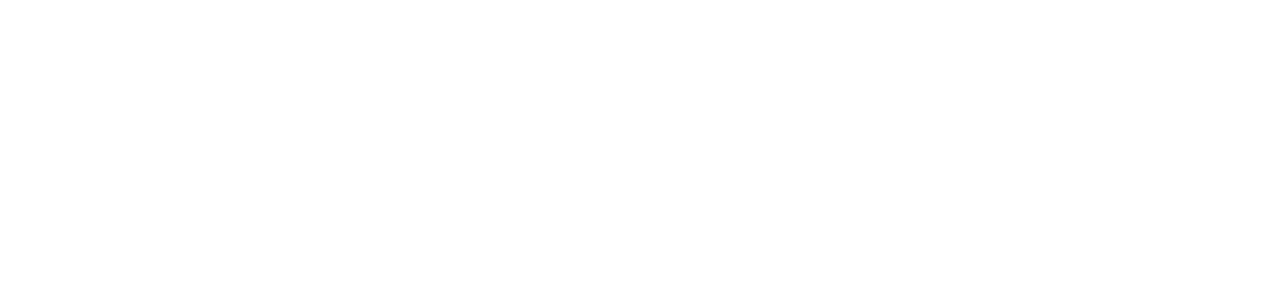
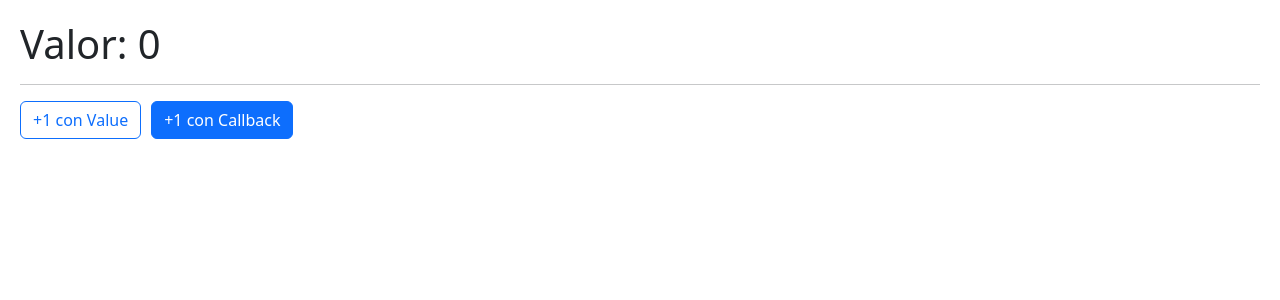
Before and after one commit to SebastianGit110/Curso-Udemy-React, a React (Vite) app in the folder 05-hook-app/: page / in a window 1280 px wide. Shown: the top 300 px of the page. Built offline with nearby package versions, Linux system fonts and the light colour scheme.

Commit message:
Explicacion asincronismo del useState

```diff
--- /dev/null
+++ b/05-hook-app/src/01-useState/Asincronismo.jsx
@@ -0,0 +1,36 @@
+import { useState } from "react";
+
+// useState actualiza el state de manera asincrona
+// React programa la actualización del estado para después del ciclo de ejecución actual y antes del próximo render.
+
+export const Asincronismo = () => {
+  const [value, setValue] = useState(0);
+
+  const incrementWithValue = () => {
+    // De esta forma no se tendria el resultado esperado (aumentar 2) porque despues del ciclo de ejecucion cuando react vaya a actualizar el estado "value" va a ser el valor anterior y ese va a ser el mismo para las dos lineas de setValue
+
+    setValue(value + 1); // Aqui es value que seria 0 entonces 0 + 1 y actualiza el state en este ciclo de ejecucion a 1
+    setValue(value + 1); // Aqui esperariamos que value sea 1 y haga 1 + 1 pero no porque value va a tener el valor de la ejecucion anterior y value era 0 entonces es 0 + 1 y vuelve a 1 y no a 2
+  };
+
+  const incrementWithCallback = () => {
+    // Esta es la forma correcta ya que aunque si bien se utiliza el valor del state anterior aqui no hacemos referencia directa a ese valor sino le decimos como hacerlo gracias a la opcion del callback del useState
+
+    setValue((before) => before + 1); // Aqui el value es 0 entonces dice del valor que tenga value sumale 1
+    setValue((before) => before + 1); // Y aqui dice que le vuelva a sumar 1 y funciona porque le esta diciendo como hacerlo y no se esta usando "value" directamente que resumido es como si value fuera una const con el valor de la ejecucion anterior
+  };
+
+  return (
+    <>
+      <h1>Valor: {value}</h1>
+      <hr />
+
+      <button className="btn btn-outline-primary" onClick={incrementWithValue}>
+        +1 con Value
+      </button>
+      <button className="btn btn-primary" onClick={incrementWithCallback}>
+        +1 con Callback
+      </button>
+    </>
+  );
+};
--- a/05-hook-app/src/main.jsx
+++ b/05-hook-app/src/main.jsx
@@ -14,6 +14,7 @@
 // import { CallbackHook } from "./06-memos/CallbackHook";
 // import { Padre } from "./07-tarea-memo/Padre";
 import "./08-useReducer/intro-reducer.js"; // Importacion archivo javascript
+import { Asincronismo } from "./01-useState/Asincronismo.jsx";
 
 ReactDOM.createRoot(document.getElementById("root")).render(
   <>
@@ -31,5 +32,6 @@
     <MemoHook />
     <CallbackHook />
     <Padre /> */}
+    <Asincronismo />
   </>
 );
```
